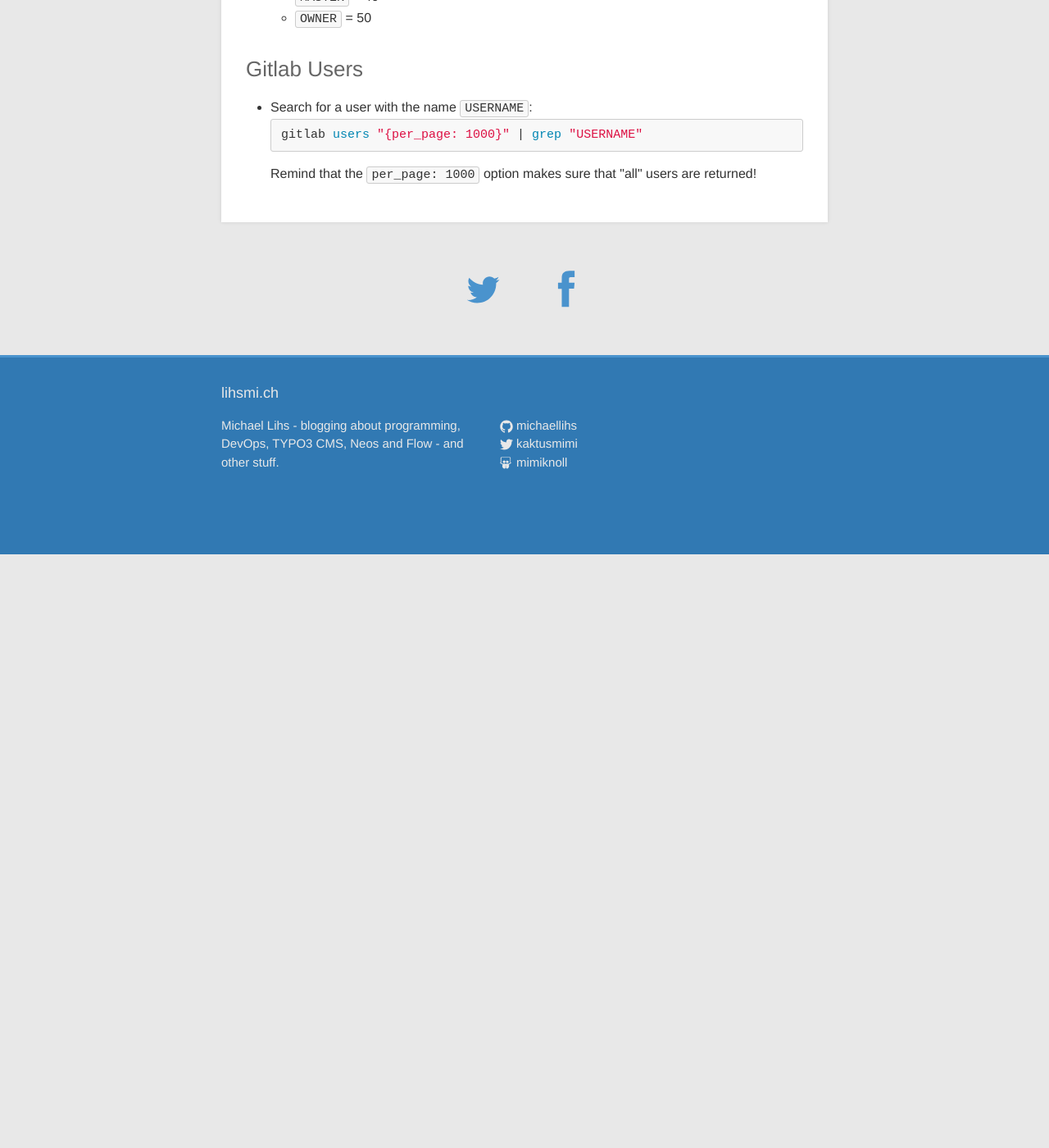
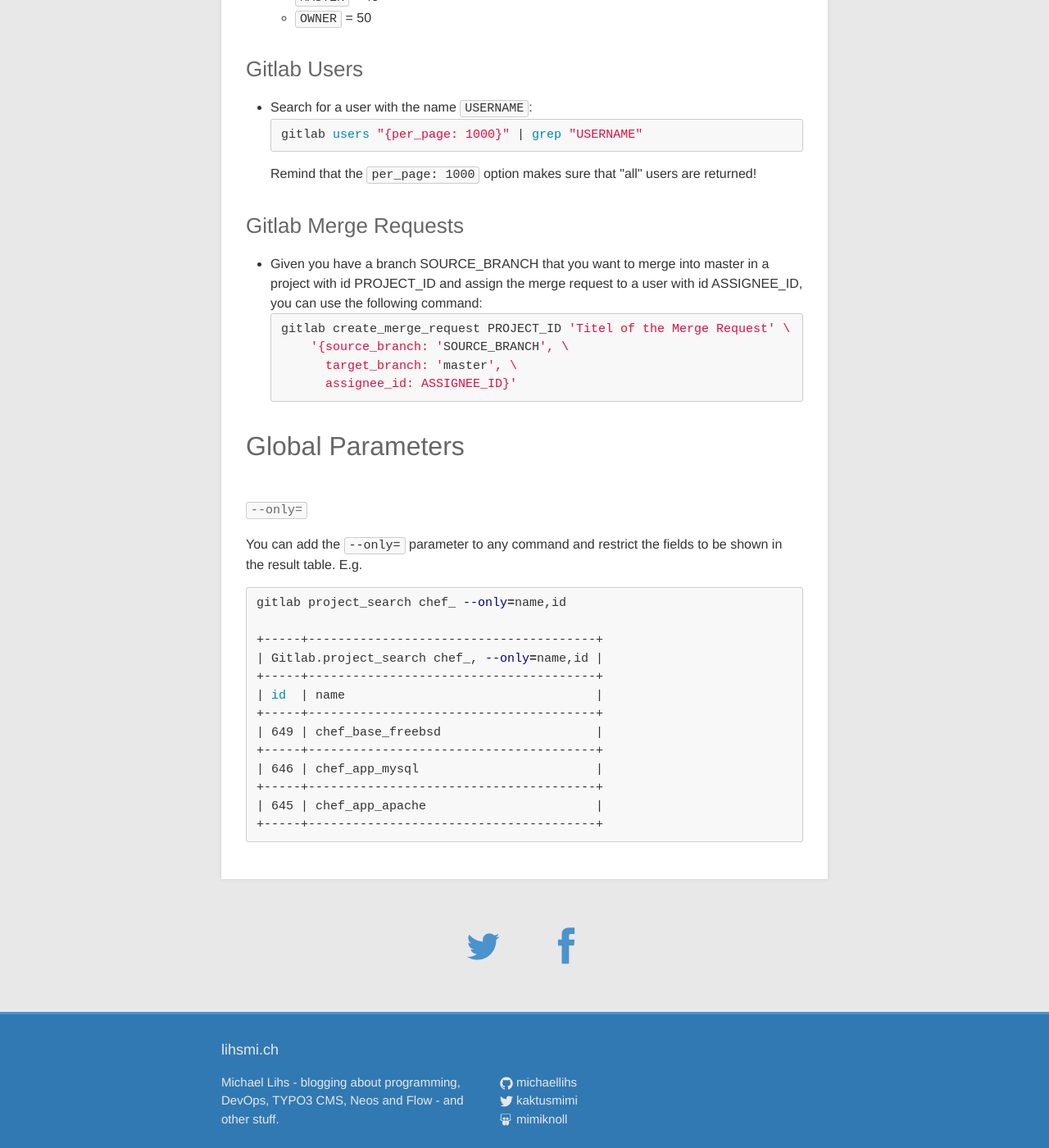
Before and after one commit to michaellihs/michaellihs.github.io, a Jekyll site: the page built from _posts/2015-07-14-gitlab-cli.markdown, in a window 1280 px wide and 1400 px high, scrolled down 2312 px. Shown: the whole window at 82% size. Built offline with Jekyll 4.4.1, drawn with Linux system fonts in a browser that asks for light colours; comment, search, counter and statistics services are not loaded; before the commit the page ends 2988 px from its top, so only the background shows below that.

Commit message:
[TASK] Updated article about Gitlab CLI

```diff
--- a/_posts/2015-07-14-gitlab-cli.markdown
+++ b/_posts/2015-07-14-gitlab-cli.markdown
@@ -134,3 +134,38 @@ gitlab users "{per_page: 1000}" | grep "USERNAME"
 Remind that the <code>per_page: 1000</code> option makes sure that "all" users are returned!
 </li>
 </ul>
+
+### Gitlab Merge Requests
+
+<ul>
+<li> Given you have a branch SOURCE_BRANCH that you want to merge into master in a project with id PROJECT_ID and assign the merge request to a user with id ASSIGNEE_ID, you can use the following command:
+{% highlight sh startinline=true %}
+gitlab create_merge_request PROJECT_ID 'Titel of the Merge Request' \
+    '{source_branch: 'SOURCE_BRANCH', \
+      target_branch: 'master', \
+      assignee_id: ASSIGNEE_ID}'
+{%endhighlight %}
+</li>
+</ul>
+
+## Global Parameters
+
+### `--only=`
+
+You can add the `--only=` parameter to any command and restrict the fields to be shown in the result table. E.g.
+
+{% highlight sh %}
+gitlab project_search chef_ --only=name,id
+
++-----+---------------------------------------+
+| Gitlab.project_search chef_, --only=name,id |
++-----+---------------------------------------+
+| id  | name                                  |
++-----+---------------------------------------+
+| 649 | chef_base_freebsd                     |
++-----+---------------------------------------+
+| 646 | chef_app_mysql                        |
++-----+---------------------------------------+
+| 645 | chef_app_apache                       |
++-----+---------------------------------------+
+{% endhighlight %}
```
